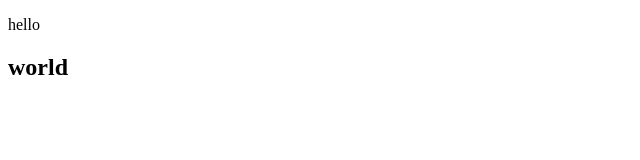
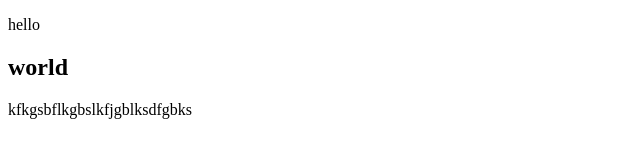
Before and after one commit to PrakashMohaldar/temporary_repo, a plain HTML site: page temp.html in a window 1280 px wide. Shown: the whole page, without its empty margins (0-640 px from the left). Drawn offline with Linux system fonts and the light colour scheme.

Commit message:
Update temp.html

```diff
--- a/temp.html
+++ b/temp.html
@@ -11,6 +11,7 @@
     <body>
         <p>hello</p>
         <h2>world</h2>
+        <p>kfkgsbflkgbslkfjgblksdfgbks</p>
     </body>
 
 </body>
```
